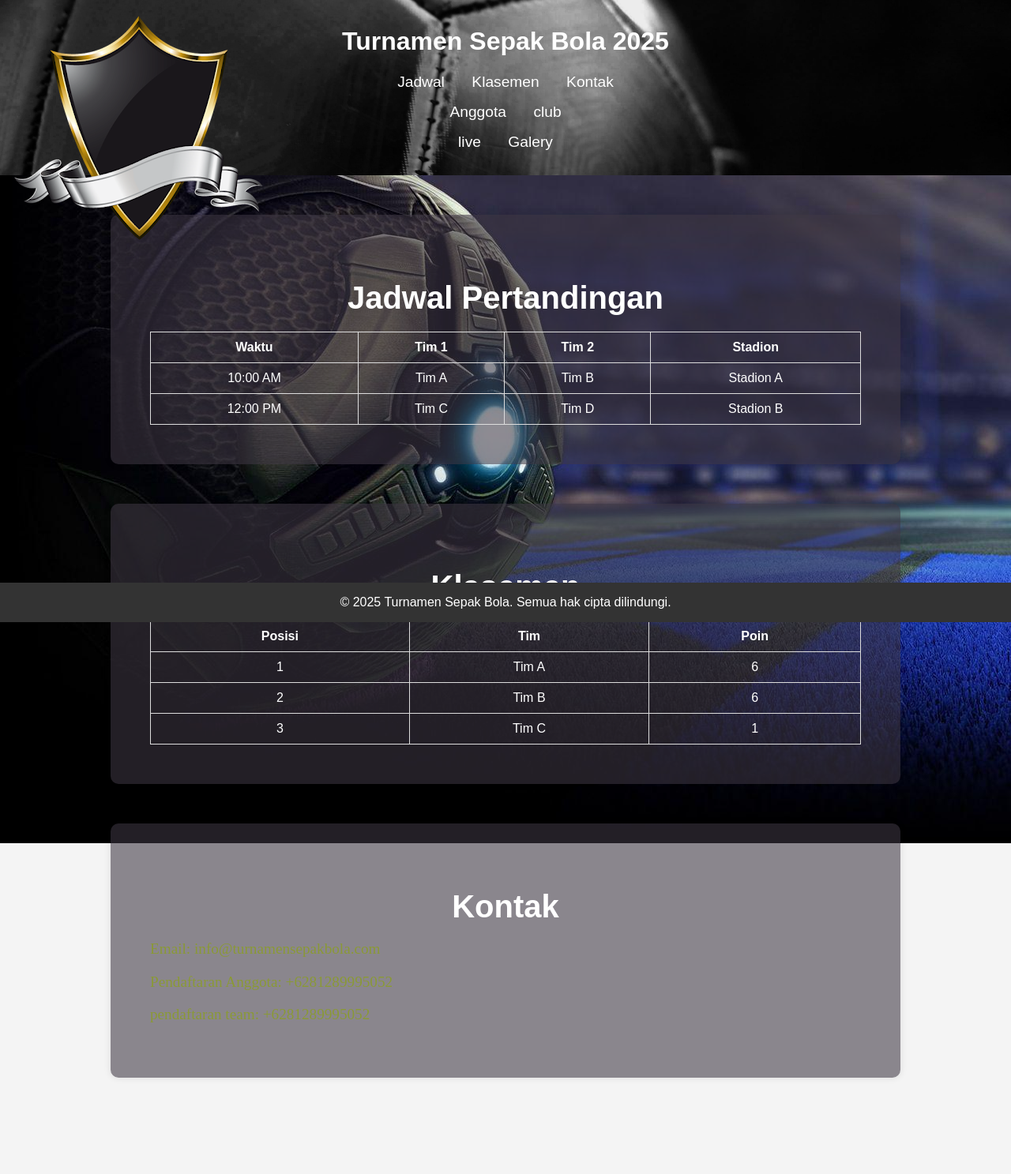
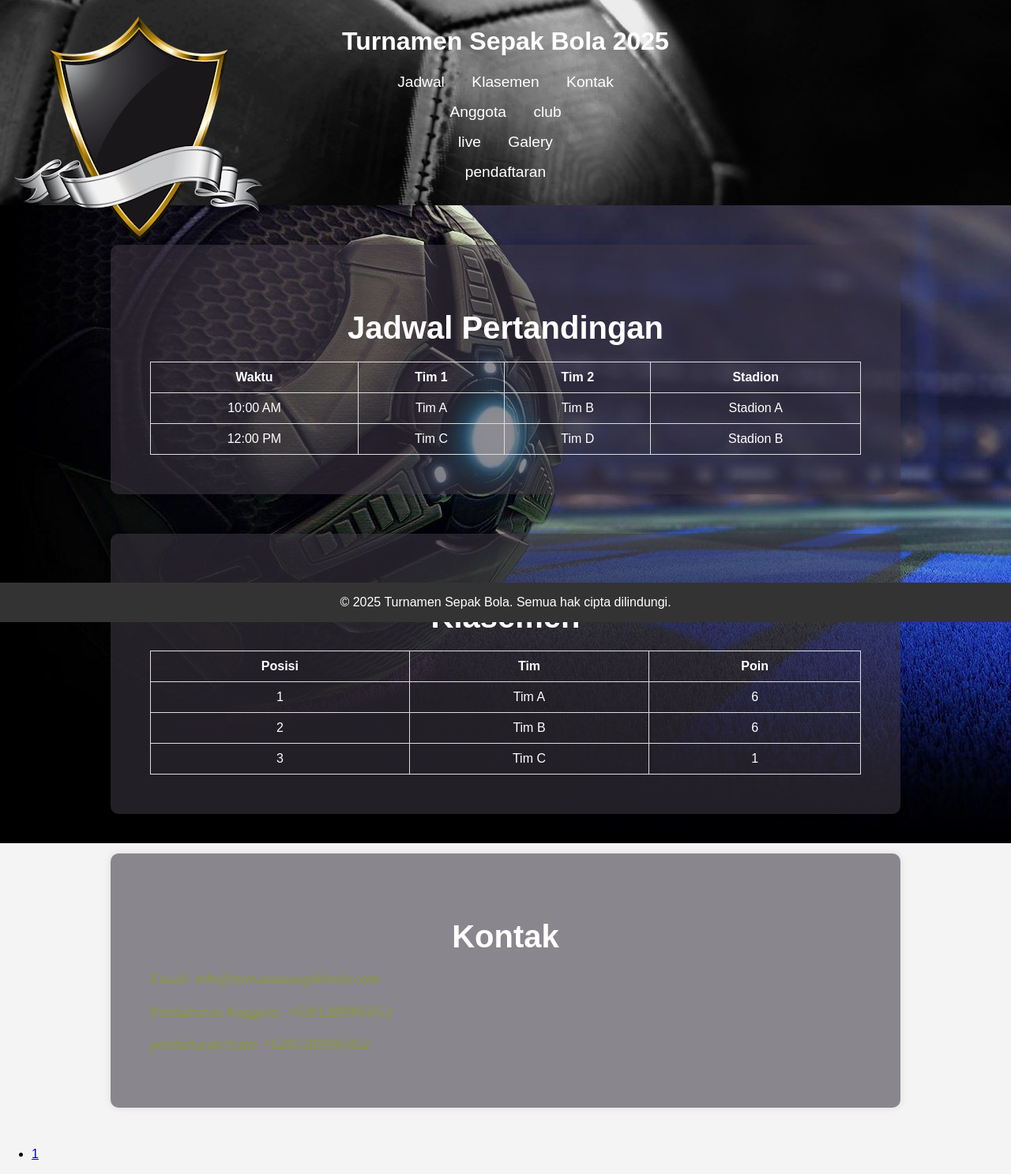
Before and after one commit to Paul-style/website-futsal, a plain HTML site: page index.html in a window 1280 px wide. Shown: the part 12-1499 px from the top of the page at 79% size. Before the commit the page ends 1427 px from the top, so only its background shows below. Drawn offline with Linux system fonts and the light colour scheme.

Commit message:
Update index.html

```diff
--- a/index.html
+++ b/index.html
@@ -32,6 +32,11 @@
                 <li><a href="live.html">live</a></li>
                 <li><a href="galery.html">Galery</a></li>
             </ul>
+
+            <ul>
+                <li><a href="w.html">pendaftaran</a></li>
+            </ul>
+
         </nav>
     </header>
 
@@ -92,6 +97,10 @@
         <p>pendaftaran team: +6281289995052</p>
     </section>
 
+            <ul>
+                <li><a href="1.html">1</a></li>
+            </ul>
+
     <footer>
         <p>&copy; 2025 Turnamen Sepak Bola. Semua hak cipta dilindungi.</p>
     </footer>
```
